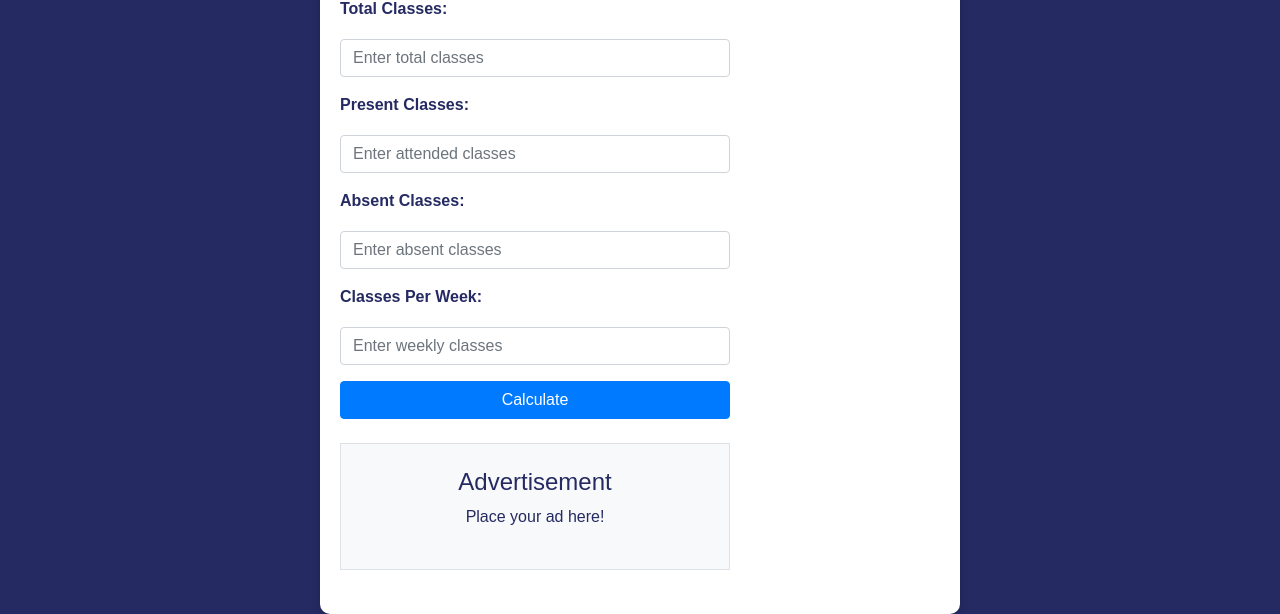
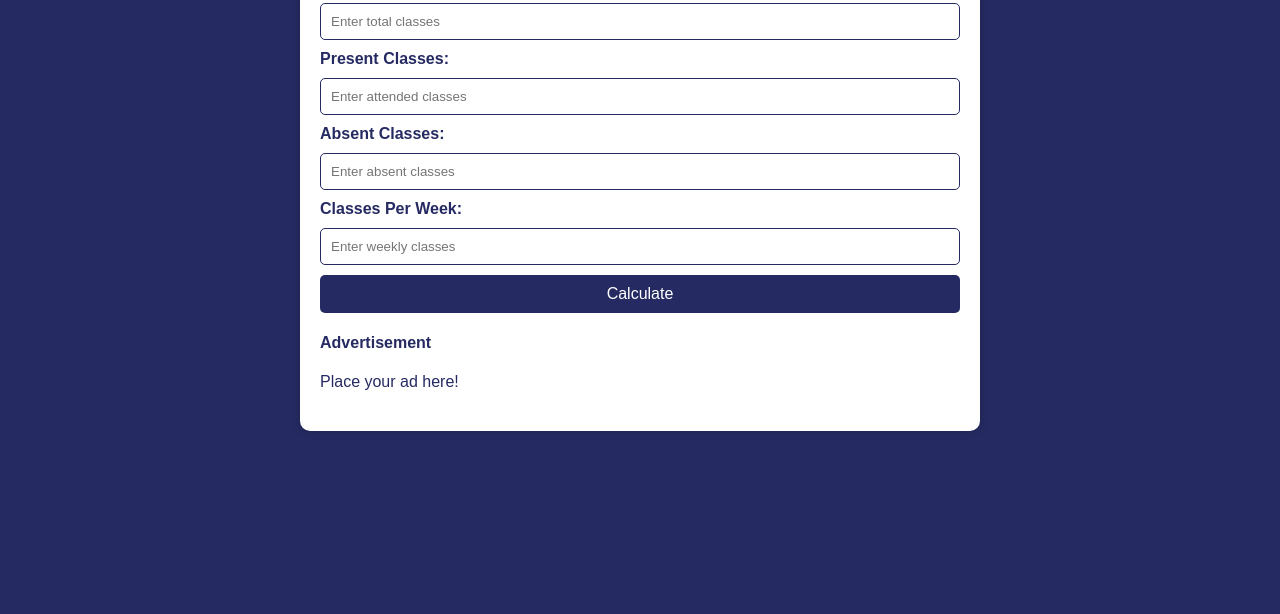
Before and after one commit to srinadhreddy0524/attendance_calculator, a plain HTML site: page index.html in a window 1280 px wide. Shown: the part 257-871 px from the top of the page. After the commit the page ends 800 px from the top, so only its background shows below. Drawn offline with nearby package versions, Linux system fonts and the light colour scheme.

Commit message:
Update index.html

```diff
--- a/index.html
+++ b/index.html
@@ -5,7 +5,7 @@
     <meta name="viewport" content="width=device-width, initial-scale=1.0">
     <title>Attendance Calculator</title>
     <!-- Bootstrap CDN -->
-    <link href="https://stackpath.bootstrapcdn.com/bootstrap/4.5.2/css/bootstrap.min.css" rel="stylesheet">
+
     <link rel="stylesheet" href="style.css">
     <style>
         /* Additional Media Queries for Mobile Responsiveness */
```
